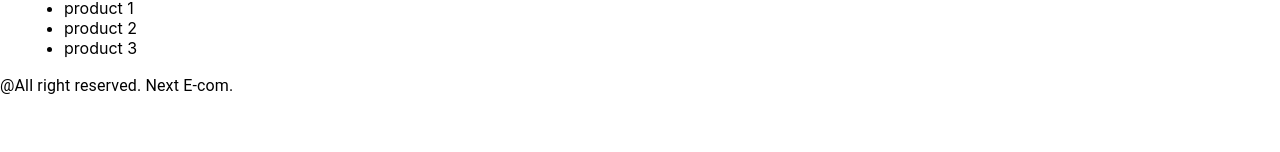
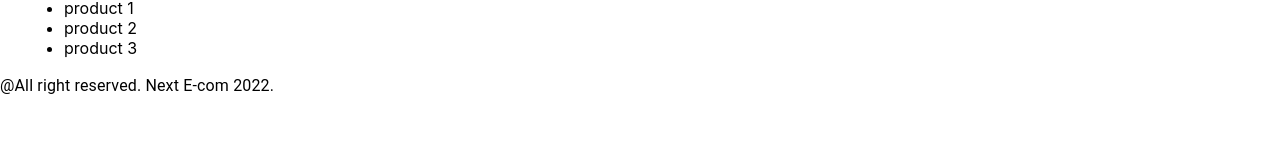
Before and after one commit to rahathosen/next-ecom, a Next.js app: page / in a window 1280 px wide. Shown: the part 148-300 px from the top of the page. Built offline with nearby package versions, Linux system fonts and the light colour scheme.

Commit message:
update layout

```diff
--- a/components/Layout.js
+++ b/components/Layout.js
@@ -1,6 +1,6 @@
-import React from 'react';
-import Head from 'next/head';
-import { AppBar, Toolbar, Typography, Container } from '@material-ui/core';
+import React from "react";
+import Head from "next/head";
+import { AppBar, Toolbar, Typography, Container } from "@material-ui/core";
 
 export default function Layout({ children }) {
   return (
@@ -15,9 +15,7 @@ export default function Layout({ children }) {
       </AppBar>
       <Container>{children}</Container>
       <footer>
-                <Typography>
-                    @All right reserved. Next E-com.
-                </Typography>
+        <Typography>@All right reserved. Next E-com 2022.</Typography>
       </footer>
     </div>
   );
```
Lines whose indentation alone changed are shown as unchanged.
